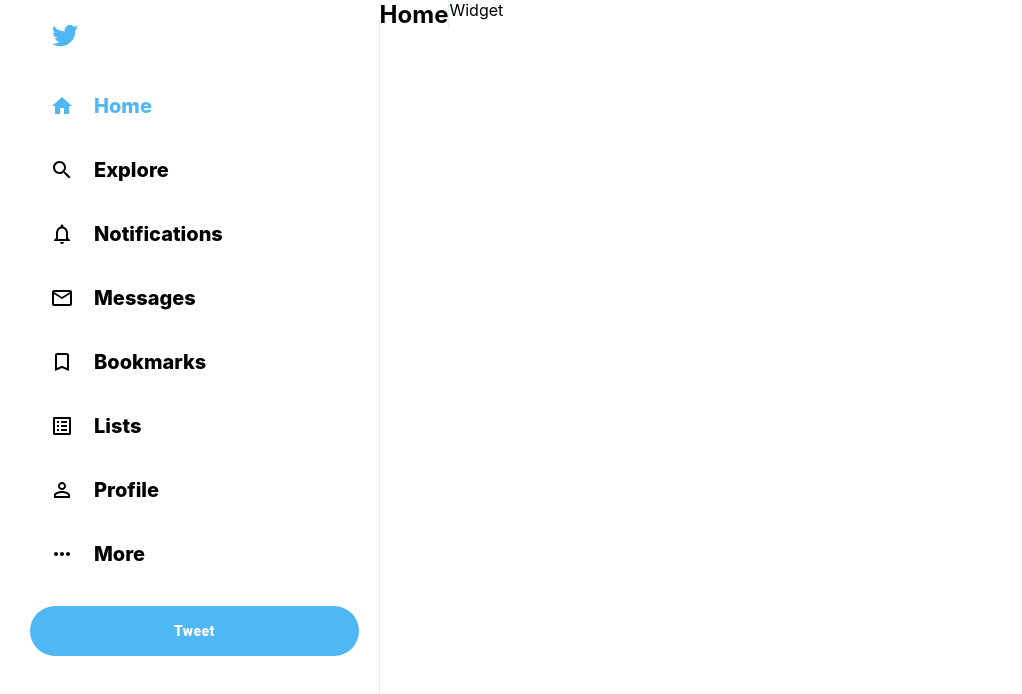
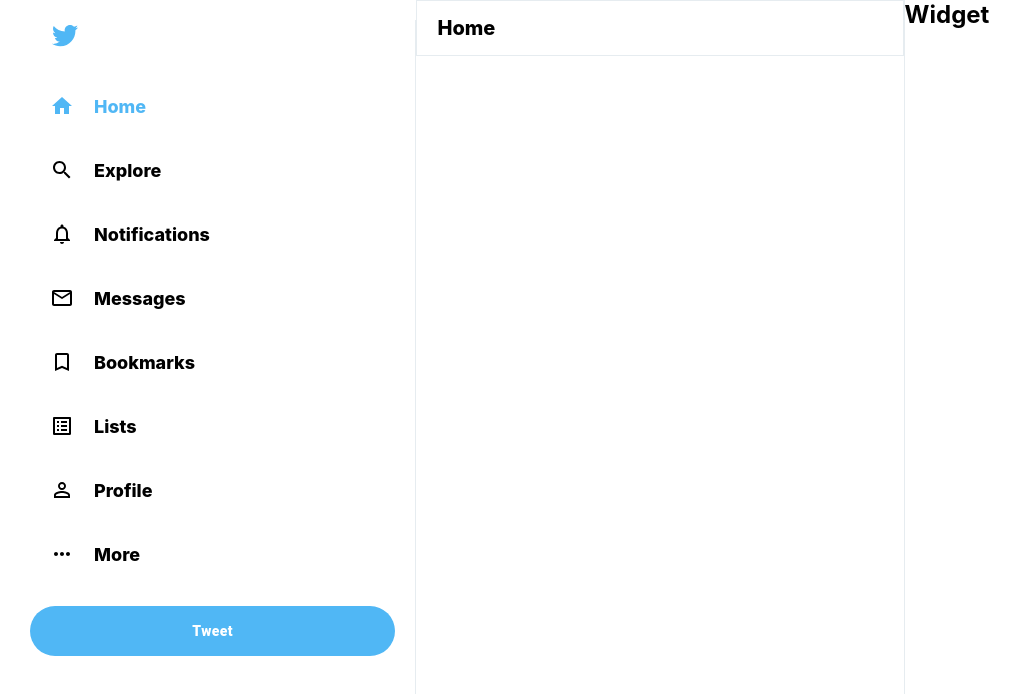
Before and after one commit to lucifer2355/twitter, a React (Create React App) app: page / in a window 1280 px wide. Shown: the top 694 px of the page, without its empty margins (0-1022 px from the left). Built offline with nearby package versions, Linux system fonts and the light colour scheme.

Commit message:
add tweet box component

```diff
--- a/src/components/Feed.jsx
+++ b/src/components/Feed.jsx
@@ -4,8 +4,8 @@
 
 const Feed = () => {
   return (
-    <div>
-      <div className='feed'>
+    <div className='feed'>
+      <div className='feed__header'>
         <h2>Home</h2>
       </div>
     </div>
--- a/src/components/Widget.jsx
+++ b/src/components/Widget.jsx
@@ -3,7 +3,11 @@
 import "../style/widget.css";
 
 const Widget = () => {
-  return <div>Widget</div>;
+  return (
+    <div className='widgets'>
+      <h2>Widget</h2>
+    </div>
+  );
 };
 
 export default Widget;
--- a/src/style/feed.css
+++ b/src/style/feed.css
@@ -1,5 +1,14 @@
+.feed::-webkit-scrollbar {
+  display: none;
+}
+
 .feed {
-  float: 0.4;
+  -ms-overflow-style: none;
+  scrollbar-width: none;
+}
+
+.feed {
+  flex: 0.4;
   border-right: 1px solid var(--twitter-background);
   min-width: fit-content;
   overflow-y: scroll;
@@ -13,3 +22,8 @@
   border: 1px solid var(--twitter-background);
   padding: 15px 20px;
 }
+
+.feed__header > h2 {
+  font-size: 20px;
+  font-weight: 800;
+}
--- a/src/style/sidebarOption.css
+++ b/src/style/sidebarOption.css
@@ -17,7 +17,7 @@
 
 .sidebarOption > h2 {
   font-weight: 800;
-  font-size: 20px;
+  font-size: 18px;
   margin-right: 20px;
 }
 
--- a/src/style/widget.css
+++ b/src/style/widget.css
@@ -0,0 +1,3 @@
+.widgets {
+  flex: 0.3;
+}
```
Also changed, not shown: src/components/TweetBox.jsx (added, +9 -0 lines), src/style/tweetBox.css (added).
